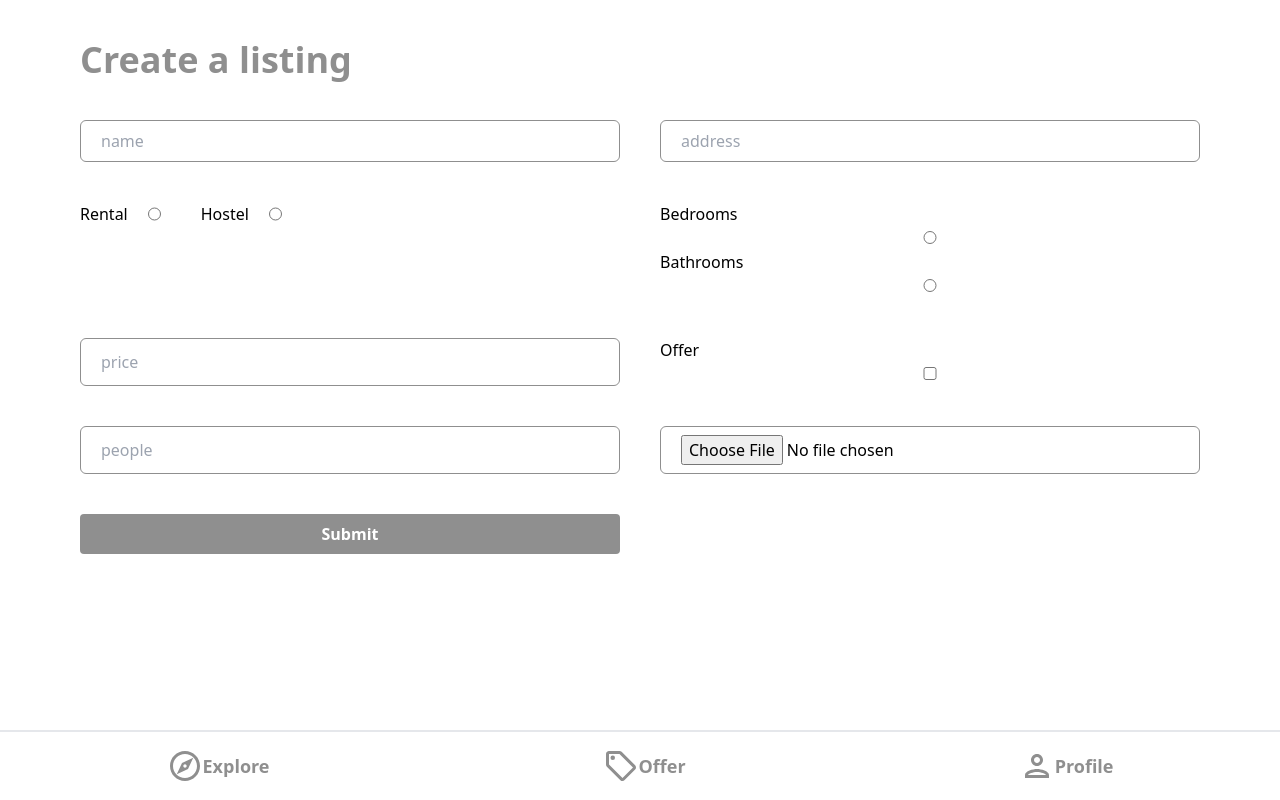
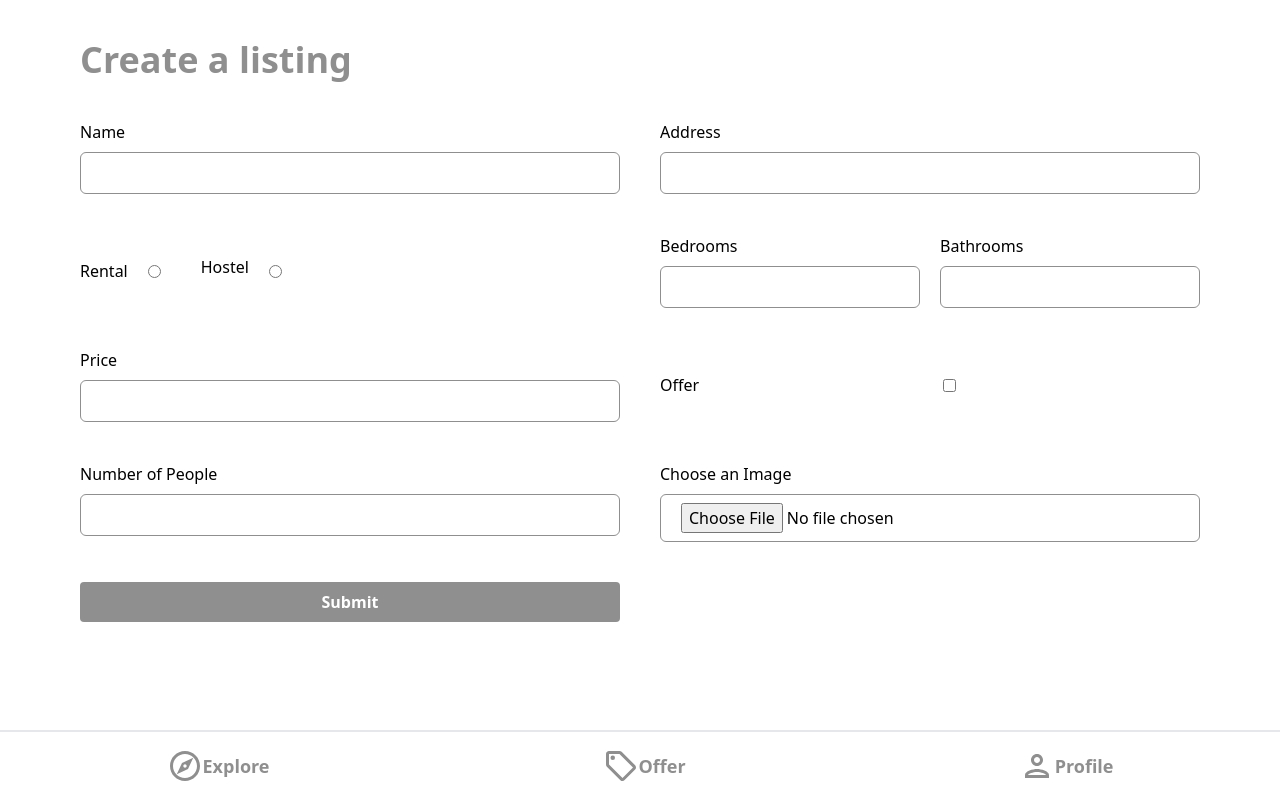
Before and after one commit to KithukuG/place-pulse, a React (Create React App) app: page /create in a window 1280 px wide. Built offline with nearby package versions, Linux system fonts and the light colour scheme.

Commit message:
added style to listing form

```diff
--- a/src/pages/CreateListing.tsx
+++ b/src/pages/CreateListing.tsx
@@ -7,60 +7,80 @@ const CreateListing = () => {
         Create a listing
       </h1>
       <form className="mb-20 grid grid-cols-1 md:grid-cols-2 gap-10 mx-auto">
+        <div>
+          <label htmlFor="name" className="block  mb-2">
+            Name
+          </label>
           <input
-          className="px-5 py-2 rounded-md outline-none  border border-solid border-[#8f8f8f] w-full"
+            id="name"
+            className="px-5 py-2 rounded-md outline-none border border-solid border-[#8f8f8f] w-full"
             type="text"
-          placeholder="name"
           />
+        </div>
+        <div>
+          <label htmlFor="address" className="block  mb-2">
+            Address
+          </label>
           <input
-          className="px-5 py-2 rounded-md outline-none  border border-solid border-[#8f8f8f] w-full"
+            id="address"
+            className="px-5 py-2 rounded-md outline-none border border-solid border-[#8f8f8f] w-full"
             type="text"
-          placeholder="address"
           />
-        <div className="flex justify-start items-start gap-10">
-          <div className="flex gap-5">
+        </div>
+        <div className="flex justify-start items-center gap-10">
+          <div className="flex gap-5 items-center justify-center">
             <label htmlFor="rental">Rental</label>
             <input
               id="rental"
-              className="px-5 py-2 rounded-md outline-none  border border-solid border-[#8f8f8f] w-full"
+              className="px-5 py-2 rounded-md outline-none border border-solid border-[#8f8f8f]"
               type="radio"
             />
           </div>
-          <div className="flex gap-5">
-            <label htmlFor="hostel">Hostel</label>
+          <div className="flex gap-5 items-center justify-center">
+            <label className="mb-2 block" htmlFor="hostel">
+              Hostel
+            </label>
             <input
               id="hostel"
-              className="px-5 py-2 rounded-md outline-none  border border-solid border-[#8f8f8f] w-full"
+              className="px-5 py-2 rounded-md outline-none border border-solid border-[#8f8f8f]"
               type="radio"
             />
           </div>
         </div>
+
+        <div className="w-full flex items-center justify-between gap-5">
           <div>
-          <div>
-            {" "}
-            <label htmlFor="bedrooms">Bedrooms</label>
+            <label className="mb-2 block" htmlFor="bedrooms">
+              Bedrooms
+            </label>
             <input
               id="bedrooms"
               className="px-5 py-2 rounded-md outline-none  border border-solid border-[#8f8f8f] w-full"
-              type="radio"
+              type="number"
             />
           </div>
           <div>
-            {" "}
-            <label htmlFor="bathrooms">Bathrooms</label>
+            <label htmlFor="bathrooms" className="mb-2 block">
+              Bathrooms
+            </label>
             <input
               id="bathrooms"
               className="px-5 py-2 rounded-md outline-none  border border-solid border-[#8f8f8f] w-full"
-              type="radio"
+              type="number"
             />
           </div>
         </div>
+        <div>
+          <label htmlFor="price" className="block  mb-2">
+            Price
+          </label>
           <input
-          className="px-5 py-2 rounded-md outline-none  border border-solid border-[#8f8f8f] w-full"
-          type="number"
-          placeholder="price"
+            id="price"
+            className="px-5 py-2 rounded-md outline-none border border-solid border-[#8f8f8f] w-full"
+            type="price"
           />
-        <div>
+        </div>
+        <div className="flex items-center justify-center">
           {" "}
           <label htmlFor="offer">Offer</label>
           <input
@@ -69,17 +89,28 @@ const CreateListing = () => {
             type="checkbox"
           />
         </div>
+
+        <div>
+          <label htmlFor="people" className="block  mb-2">
+            Number of People
+          </label>
           <input
-          id="bathrooms"
-          className="px-5 py-2 rounded-md outline-none  border border-solid border-[#8f8f8f] w-full"
+            id="people"
+            className="px-5 py-2 rounded-md outline-none border border-solid border-[#8f8f8f] w-full"
             type="number"
-          placeholder="people"
           />
+        </div>
+
+        <div>
+          <label htmlFor="image" className="block  mb-2">
+            Choose an Image
+          </label>
           <input
-          className="px-5 py-2 rounded-md outline-none  border border-solid border-[#8f8f8f] w-full"
+            id="image"
+            className="px-5 py-2 rounded-md outline-none border border-solid border-[#8f8f8f] w-full"
             type="file"
-          placeholder="image"
           />
+        </div>
         <button
           className="text-white bg-[#8f8f8f] px-5 py-2 rounded font-semibold"
           type="submit"
```
Lines whose indentation alone changed are shown as unchanged.
